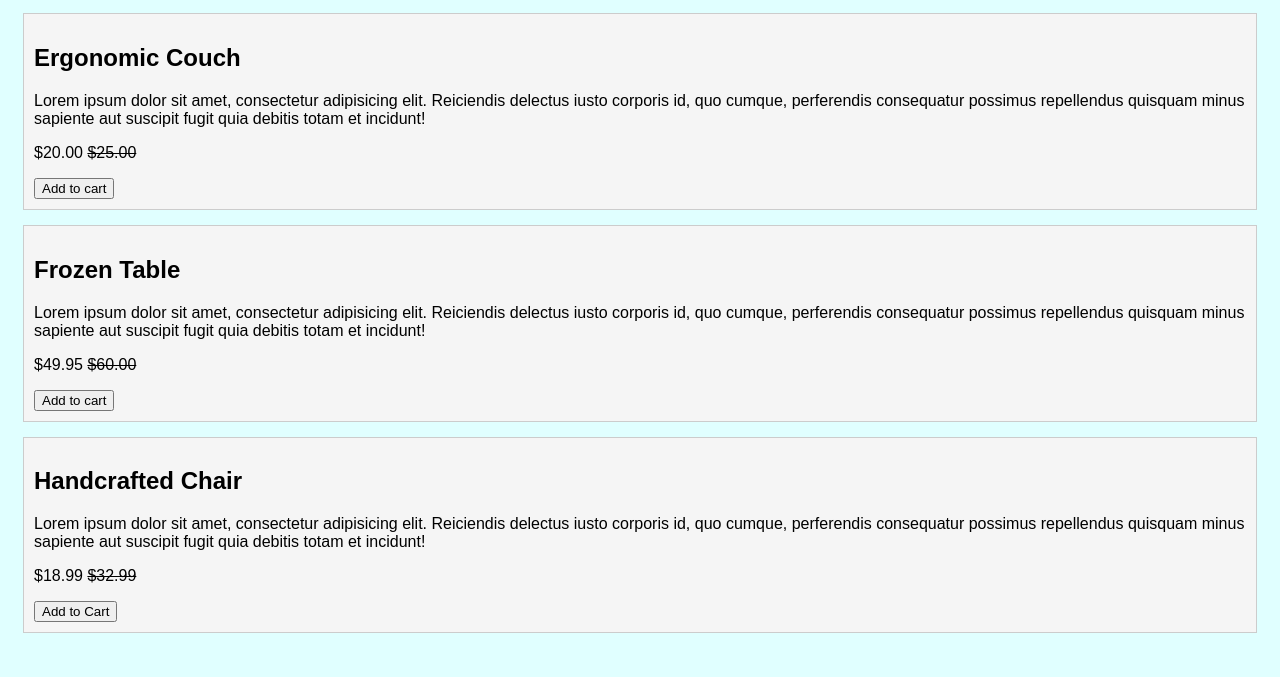
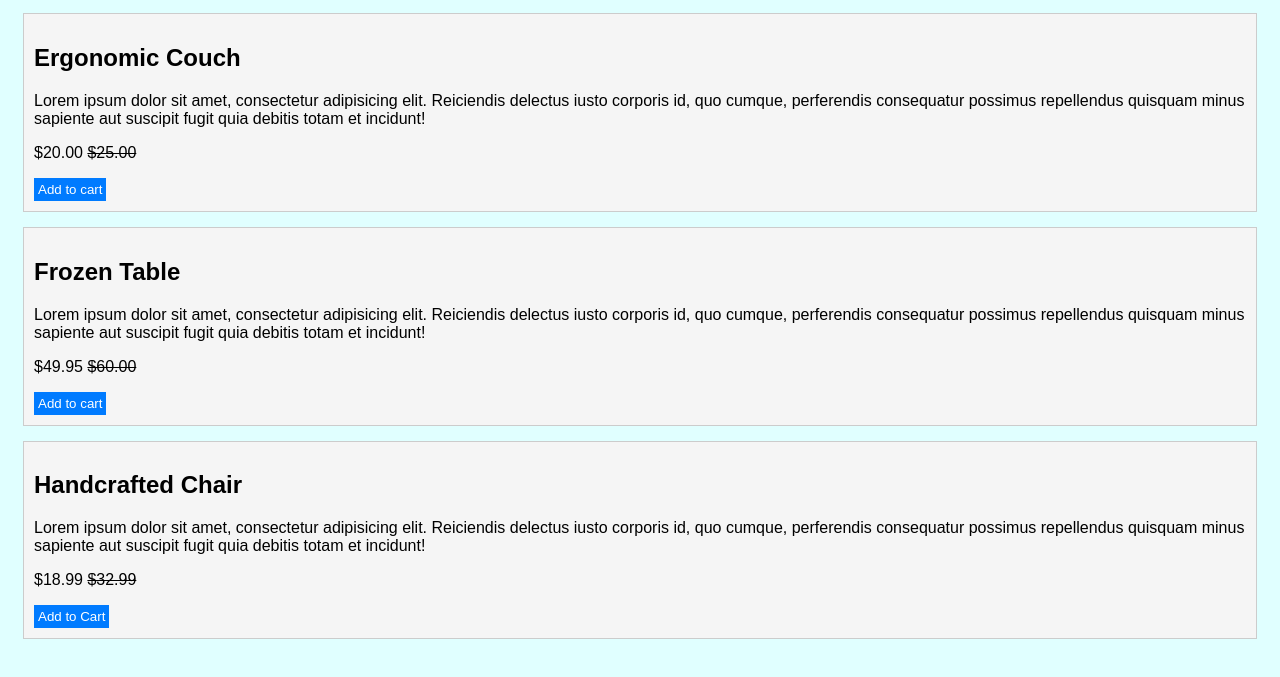
Before and after one commit to ivansimangas/Furniture-Emporium, a plain HTML site: page index.html in a window 1280 px wide. Shown: the part 101-778 px from the top of the page. Drawn offline with Linux system fonts and the light colour scheme.

Commit message:
html changes

```diff
--- a/index.html
+++ b/index.html
@@ -22,7 +22,7 @@
           debitis totam et incidunt!
         </p>
         <p>$20.00 <s>$25.00</s></p>
-        <button class=".btn">Add to cart</button>
+        <button class="btn">Add to cart</button>
       </article>
       <article class="product-card">
         <h2>Frozen Table</h2>
@@ -33,7 +33,7 @@
           debitis totam et incidunt!
         </p>
         <p>$49.95 <s>$60.00</s></p>
-        <button class=".btn">Add to cart</button>
+        <button class="btn">Add to cart</button>
       </article>
       <article class="product-card">
         <h2>Handcrafted Chair</h2>
@@ -44,7 +44,7 @@
           debitis totam et incidunt!
         </p>
         <p>$18.99 <s>$32.99</s></p>
-        <button class=".btn">Add to Cart</button>
+        <button class="btn">Add to Cart</button>
       </article>
     </main>
   </body>
```
